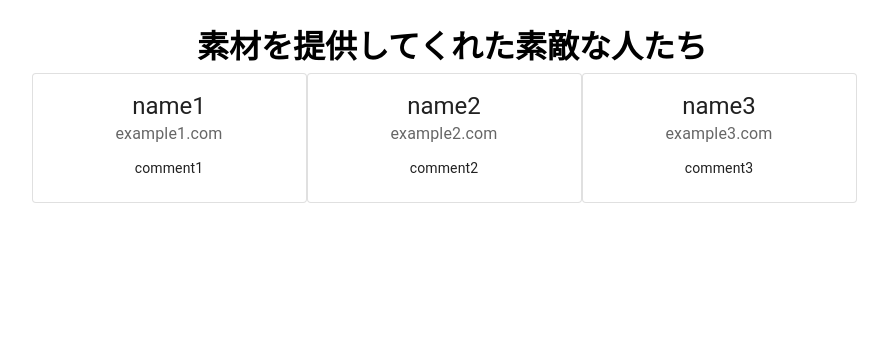
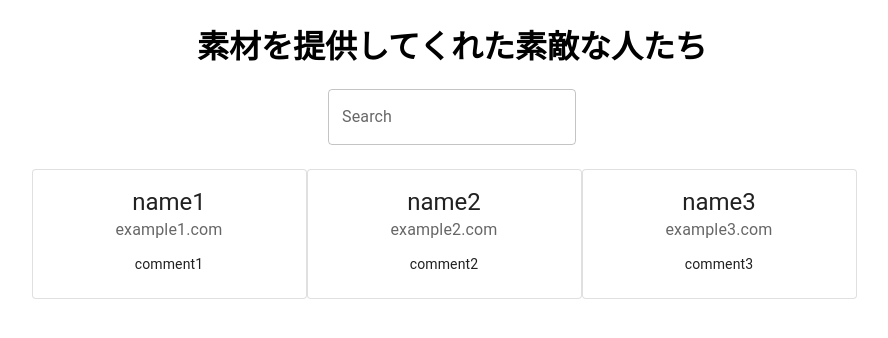
Before and after one commit to Pictogram23/gomen-fes, a Next.js app: page / in a window 1280 px wide. Shown: the top 338 px of the page, without its empty margins (188-1076 px from the left). Built offline with nearby package versions, Linux system fonts and the light colour scheme.

Commit message:
検索機能の実装

```diff
--- a/app/page.tsx
+++ b/app/page.tsx
@@ -1,5 +1,7 @@
-import fs from 'fs'
+'use client'
+import { TextField } from '@mui/material'
 import Grid from '@mui/material/Grid'
+import { useState } from 'react'
 import PosterCard from './_components/PosterCard'
 
 type Poster = {
@@ -9,18 +11,26 @@ type Poster = {
 }
 
 export default function Home() {
-  const posterlist: Poster[] = JSON.parse(fs.readFileSync('./app/posterlist.json', 'utf8'))
-
+  const [keyword, setKeyword] = useState<string>('')
+  const posterlist: Poster[] = require('./posterlist.json')
   return (
     <main>
       <h1>素材を提供してくれた素敵な人たち</h1>
+      <TextField
+        sx={{ mb: 5 }}
+        label='Search'
+        variant='outlined'
+        onChange={(e) => setKeyword(e.target.value)}
+      />
       <Grid container spacing={2} justifyContent='center'>
         {posterlist.map((poster) => {
-          return (
-            <>
-              <PosterCard name={poster.name} url={poster.url} comment={poster.comment} />
-            </>
-          )
+          if (poster.name.indexOf(keyword) != -1) {
+            return (
+              <>
+                <PosterCard name={poster.name} url={poster.url} comment={poster.comment} />
+              </>
+            )
+          }
         })}
       </Grid>
     </main>
```
Also changed, not shown: 1 other file (tests, documents, lock files or other folders).
